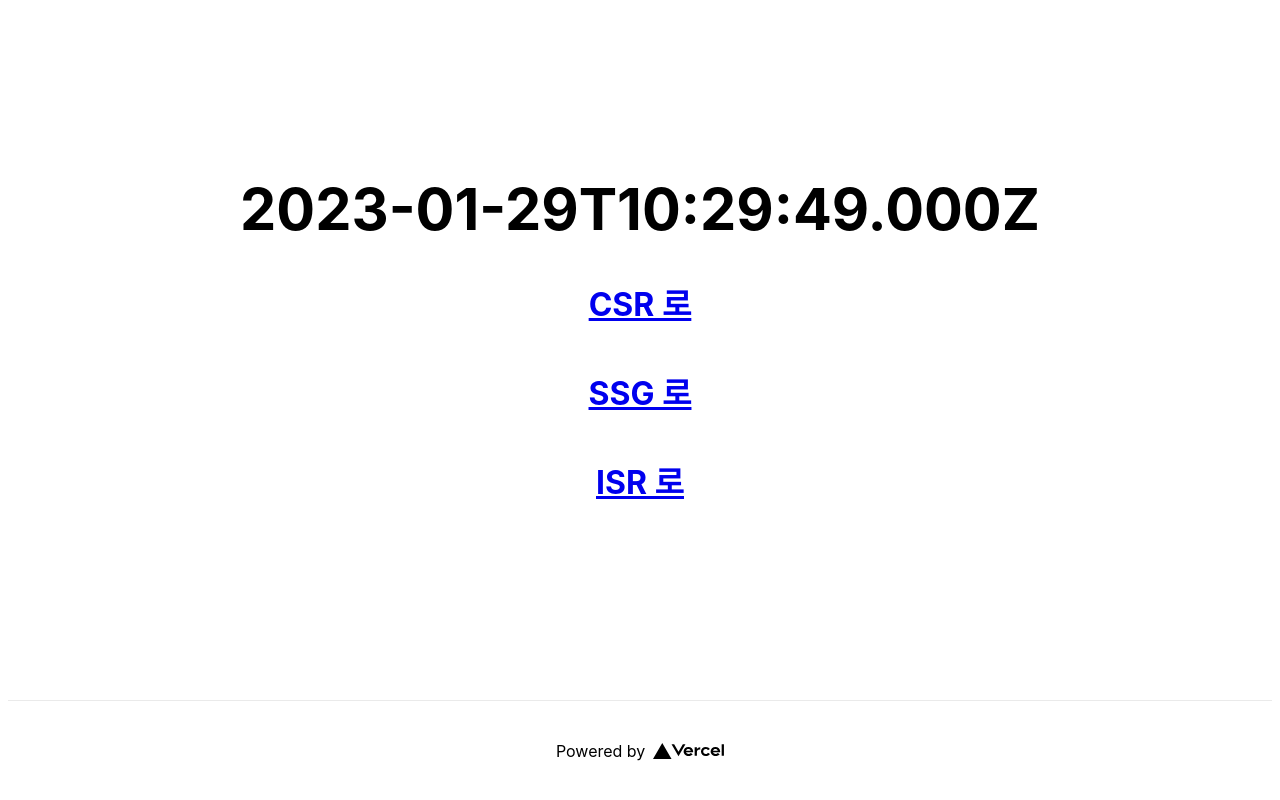
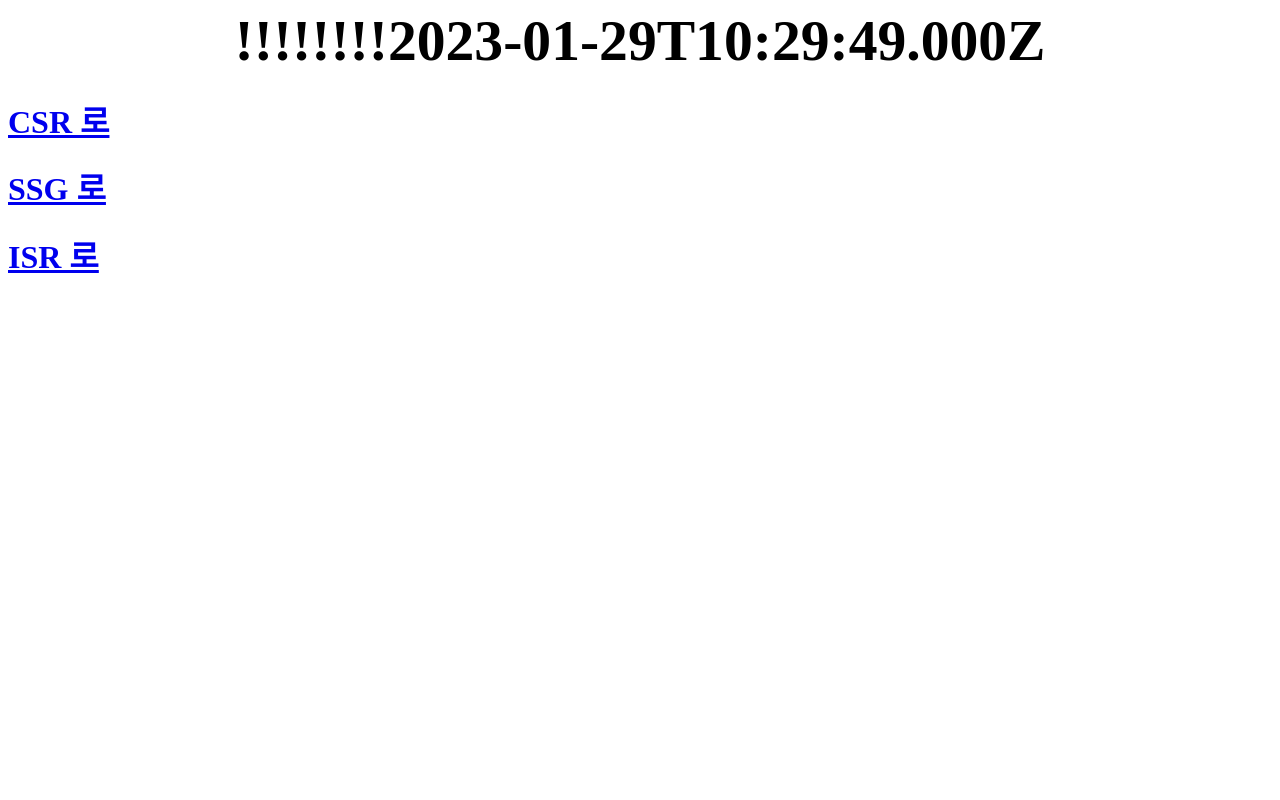
Before and after one commit to Kim-yongbeom/Next.js, a Next.js app in the folder Nextjs_practice/nextjs-blog/: page / in a window 1280 px wide. Built offline with nearby package versions, Linux system fonts and the light colour scheme.

Commit message:
nextjs 연습

```diff
--- /dev/null
+++ b/Nextjs_practice/nextjs-blog/pages/index.js
@@ -0,0 +1,23 @@
+import Head from 'next/head'
+import styles from '../styles/Home.module.css';
+import Link from "next/link"
+
+export async function getServerSideProps(){
+  console.log('server')
+  return {
+    props: {time: new Date().toISOString()}
+  }
+}
+
+export default function Home({time}) {
+  return (
+      <>
+        <h1 className={styles.title}>
+          !!!!!!!!{time}
+        </h1>
+        <h1><Link href="/csr">CSR 로</Link></h1>
+        <h1><Link href="/ssg">SSG 로</Link></h1>
+        <h1><Link href="/isr">ISR 로</Link></h1>
+      </>
+  )
+}
```
Also changed, not shown: 1 other file (tests, documents, lock files or other folders).
